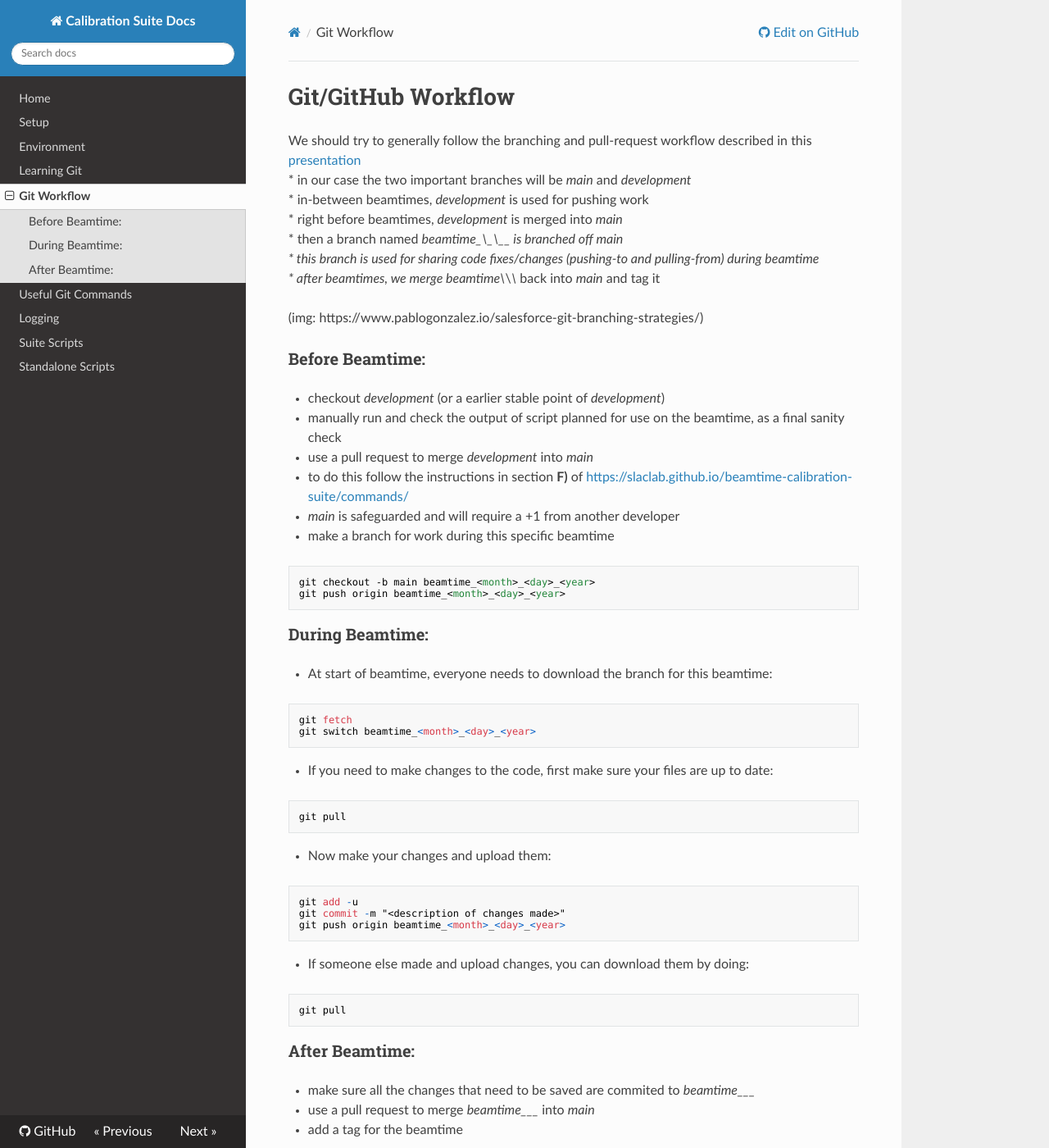
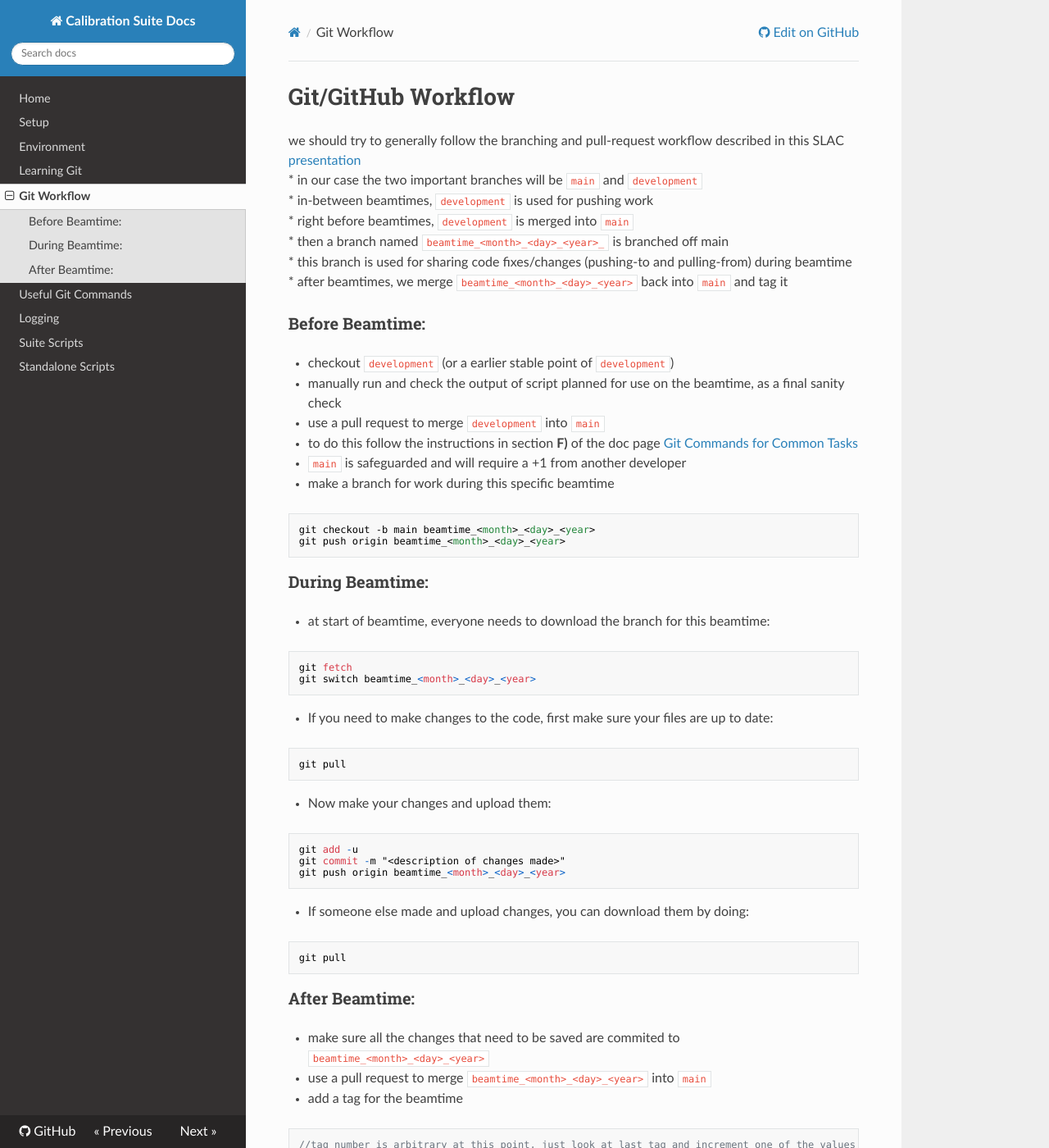
Before and after one commit to slaclab/beamtime-calibration-suite, an MkDocs documentation site: the page built from docs/workflow.md, in a window 1280 px wide and 1400 px high. Shown: the whole window at 82% size. Built offline with MkDocs 1.6.1, drawn with Linux system fonts in a browser that asks for light colours; nearby versions of some CDN libraries.

Commit message:
DOCS: trying to get docs formatting fixed

````diff
--- a/docs/workflow.md
+++ b/docs/workflow.md
@@ -1,21 +1,19 @@
 # Git/GitHub Workflow
 
-We should try to generally follow the branching and pull-request workflow described in this [presentation](https://docs.google.com/presentation/d/1AXcH17xDfum4mZsdV5lfjn_mvSMp2ye796xrVuSM3w8/edit#slide=id.gf4dca9affc_0_7)
-* in our case the two important branches will be _main_ and _development_
-* in-between beamtimes, _development_ is used for pushing work
-* right before beamtimes, _development_ is merged into _main_
-* then a branch named _beamtime\_\<month>\_\<day>\_<year>\_ is branched off main
-  * this branch is used for sharing code fixes/changes (pushing-to and pulling-from) during beamtime
-* after beamtimes, we merge _beamtime_\<month>_\<day>_\<year>_ back into _main_ and tag it
-
-(img: https://www.pablogonzalez.io/salesforce-git-branching-strategies/)
+we should try to generally follow the branching and pull-request workflow described in this SLAC [presentation](https://docs.google.com/presentation/d/1AXcH17xDfum4mZsdV5lfjn_mvSMp2ye796xrVuSM3w8/edit#slide=id.gf4dca9affc_0_7)
+  * in our case the two important branches will be `main` and `development`
+  * in-between beamtimes, `development` is used for pushing work
+  * right before beamtimes, `development` is merged into `main`
+  * then a branch named `beamtime_<month>_<day>_<year>_` is branched off main
+    * this branch is used for sharing code fixes/changes (pushing-to and pulling-from) during beamtime
+  * after beamtimes, we merge `beamtime_<month>_<day>_<year>` back into `main` and tag it
 
 ### Before Beamtime:
-* checkout _development_ (or a earlier stable point of _development_)
+* checkout `development` (or a earlier stable point of `development`)
 * manually run and check the output of script planned for use on the beamtime, as a final sanity check
-* use a pull request to merge _development_  into _main_
-  * to do this follow the instructions in section **F)** of [https://slaclab.github.io/beamtime-calibration-suite/commands/](https://slaclab.github.io/beamtime-calibration-suite/commands/)
-  * _main_ is safeguarded and will require a +1 from another developer
+* use a pull request to merge `development`  into `main`
+  * to do this follow the instructions in section **F)** of the doc page [Git Commands for Common Tasks](https://slaclab.github.io/beamtime-calibration-suite/commands/)
+  * `main` is safeguarded and will require a +1 from another developer
 * make a branch for work during this specific beamtime
 ```
 git checkout -b main beamtime_<month>_<day>_<year>
@@ -23,7 +21,7 @@ git push origin beamtime_<month>_<day>_<year>
 ```
 
 ### During Beamtime:
-* At start of beamtime, everyone needs to download the branch for this beamtime:
+* at start of beamtime, everyone needs to download the branch for this beamtime:
 ```
 git fetch
 git switch beamtime_<month>_<day>_<year>
@@ -46,8 +44,8 @@ git pull
 ```
 
 ### After Beamtime:
-* make sure all the changes that need to be saved are commited to _beamtime\_<month>\_<day>\_<year>_
-* use a pull request to merge _beamtime\_<month>\_<day>\_<year>_ into _main_
+* make sure all the changes that need to be saved are commited to `beamtime_<month>_<day>_<year>`
+* use a pull request to merge `beamtime_<month>_<day>_<year>` into `main`
 * add a tag for the beamtime
 ```
 //tag number is arbitrary at this point, just look at last tag and increment one of the values
@@ -56,5 +54,5 @@ git tag v<tag number> -a //an example tag number would be 1.0.3
 //the description should be 'Beamtime <Month> <Day> <Year>'
 //(if beamtime is multiple days, use the 1st day's date)
 ```
-* use a pull request to merge _main_ into _development_
+* use a pull request to merge _main_ into `development`
   * this is kinda sloppy, but seems like easiest way to 'reset' things after beamtime
````
Also changed, not shown: README.md (+18 -19 lines), docs/commands.md (+15 -15 lines), docs/environment.md (+13 -13 lines), docs/index.md (+3 -3 lines), docs/learning_git.md (+5 -5 lines), docs/setup.md (+11 -10 lines).
